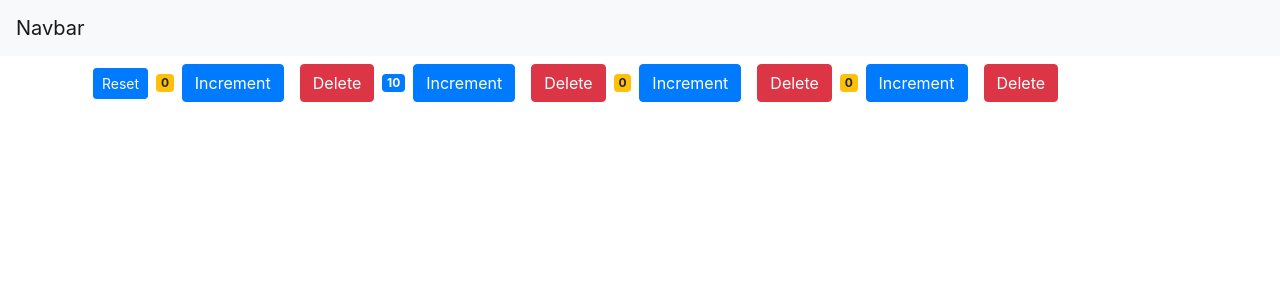
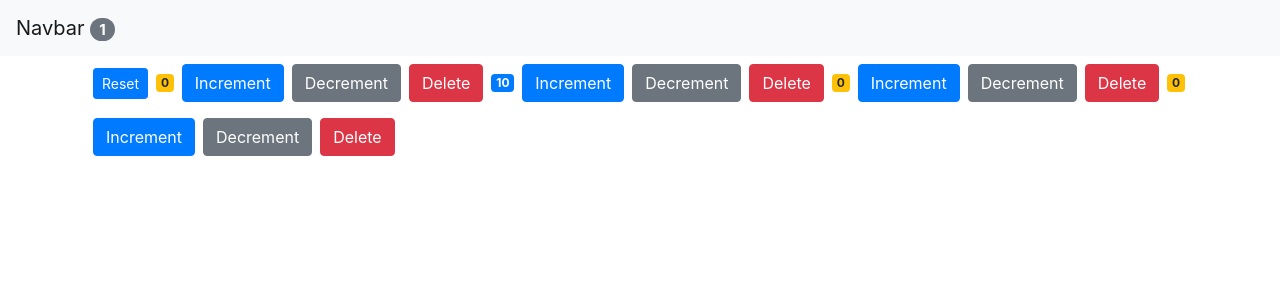
Before and after one commit to ChrisBaidoo/counter-app, a React (Create React App) app: page / in a window 1280 px wide. Shown: the top 300 px of the page. Built offline with nearby package versions, Linux system fonts and the light colour scheme.

Commit message:
added decrement button and refactored the code

```diff
--- a/src/App.js
+++ b/src/App.js
@@ -32,13 +32,22 @@ handleIncrement = (counter) => {
     this.setState({counters})
 }
 
+handleDecrement = (counter) => {
+  console.log(counter)
+  const counters = [...this.state.counters]
+  const index = counters.indexOf(counter);
+  counters[index] = {...counter}
+  counters[index].value--;
+  this.setState({counters})
+}
+
 
   render() {
     return (
       <div className="App">
-        <Navbar/>
+        <Navbar totalCounters={this.state.counters.filter(counter => counter.value > 0).length}/>
         <main className="container">
-        <Counters   handleDelete={this.handleDelete} counters={this.state.counters} handleIncrement={this.handleIncrement} />
+        <Counters  handleReset={this.handleReset} handleDecrement={this.handleDecrement} handleDelete={this.handleDelete} counters={this.state.counters} handleIncrement={this.handleIncrement} />
         </main>
       </div>
     );
--- a/src/components/counter.jsx
+++ b/src/components/counter.jsx
@@ -1,10 +1,6 @@
 import React, { Component } from 'react'
 
 class Counter extends Component {
-
-
-
-
 
     getbadgeClasses ()  {
         let classes = "badge badge-";
@@ -12,14 +8,12 @@ class Counter extends Component {
         return classes;
     }
 
-
-
     render() {
         return (
             <React.Fragment>
                 <span className={this.getbadgeClasses()}>{this.props.counter.value}</span>
                 <button className="btn btn-primary m-2" onClick={() => this.props.handleIncrement(this.props.counter)}>Increment</button>
-                {/* <button className="btn btn-secondary" onClick={this.decrement}>Decrement</button>     */}
+                <button className="btn btn-secondary" onClick={() => this.props.handleDecrement(this.props.counter)}>Decrement</button>
                 <button onClick={() => this.props.handleDelete(this.props.counter.id)} className="btn btn-danger btn-small m-2">Delete</button>
             </React.Fragment>
         );
--- a/src/components/counters.jsx
+++ b/src/components/counters.jsx
@@ -4,11 +4,12 @@ import Counter from './counter'
 class Counters extends Component {
 
     render() {
+        const {handleReset,handleDelete, handleIncrement, counters, handleDecrement } = this.props
         return (
          <div>
-             <button onClick={this.handleReset} className="btn btn-primary btn-sm m-2">Reset</button>
-             {this.props.counters.map(counter =>
-             <Counter key={counter.id}  handleDelete={this.props.handleDelete}  counter={counter} handleIncrement={this.props.handleIncrement}  />)}
+             <button onClick={handleReset} className="btn btn-primary btn-sm m-2">Reset</button>
+             {counters.map(counter =>
+             <Counter key={counter.id}  handleDelete={handleDelete} handleDecrement={handleDecrement} counter={counter} handleIncrement={handleIncrement}  />)}
         </div>
          );
     }
--- a/src/components/navbar.jsx
+++ b/src/components/navbar.jsx
@@ -1,12 +1,10 @@
 import React, { Component } from 'react'
 
-class Navbar extends Component {
 
-    render() {
-        return ( <nav className="navbar navbar-light bg-light">
-        <a className="navbar-brand" >Navbar</a>
-      </nav>  );
-    }
+const Navbar = ({totalCounters}) => {
+      return ( <nav className="navbar navbar-light bg-light">
+    <a className="navbar-brand" >Navbar <span className="badge badge-pill badge-secondary">{totalCounters}</span> </a>
+  </nav>  );
 }
 
 export default Navbar;
```
